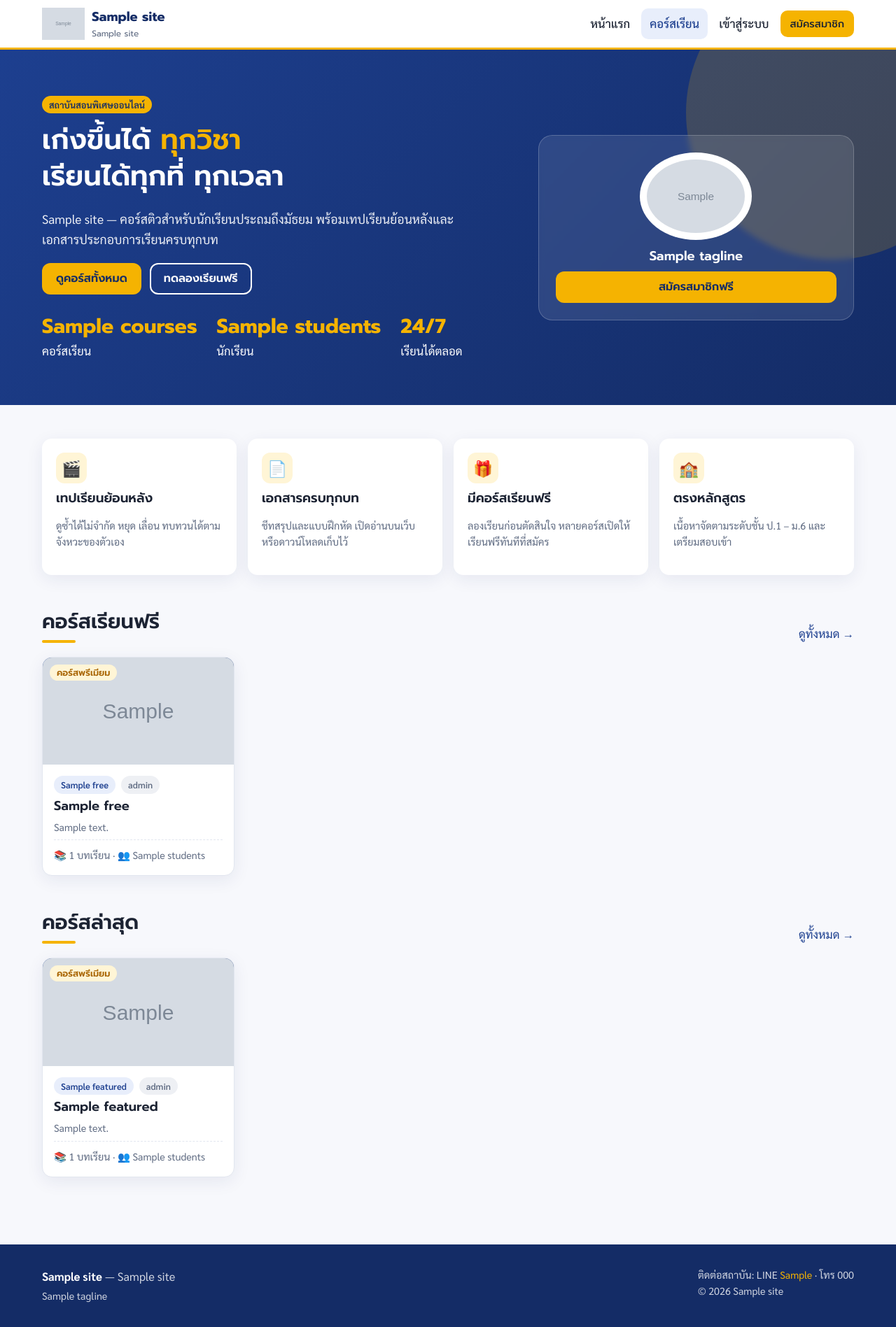
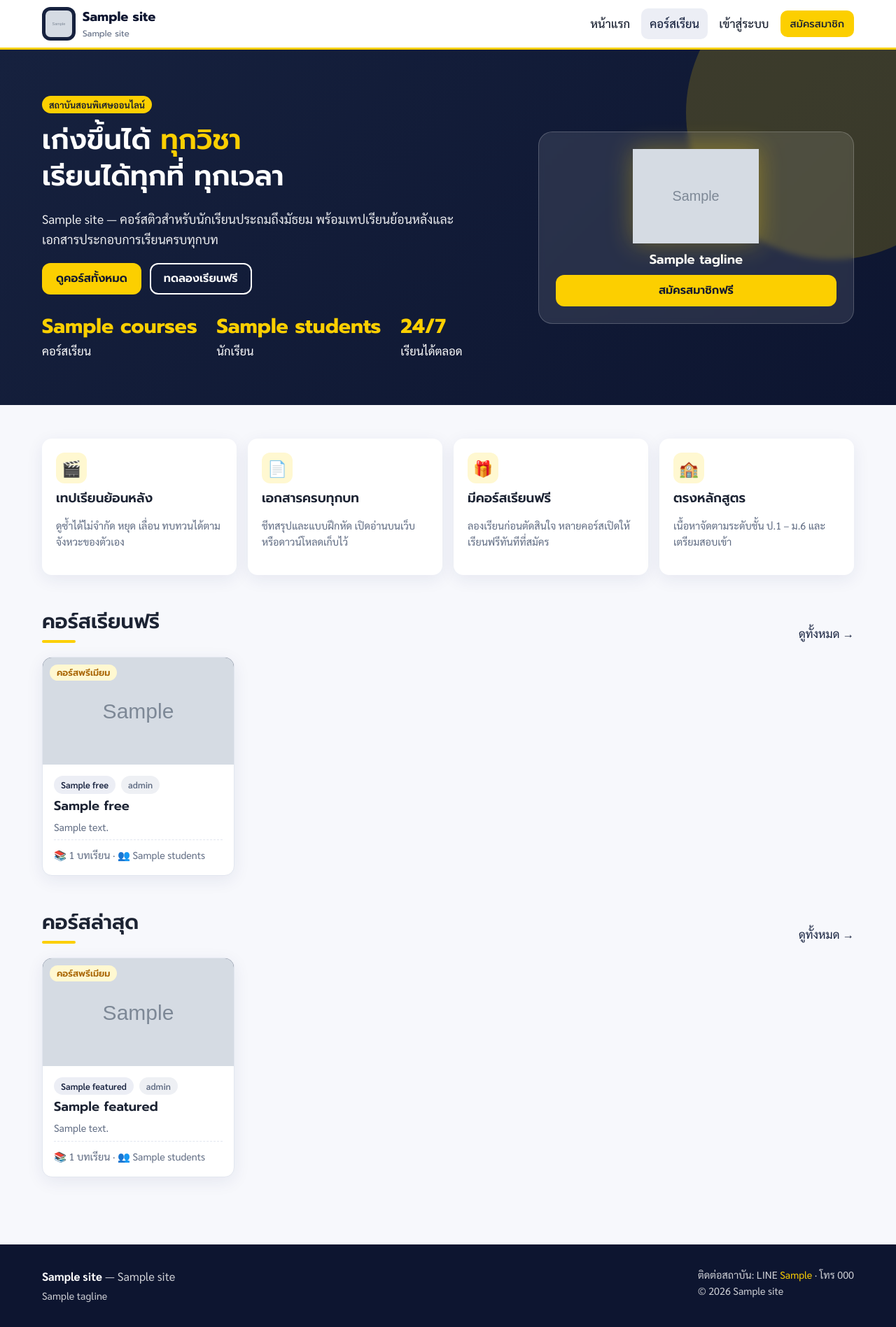
Before and after one commit to Sirasatepeace/Yingyai-web-, a Node project: template views/home.ejs in a window 1280 px wide. Shown: the whole page at 70% size. Run offline with Node 20 templates, Linux system fonts and the light colour scheme; the template is opened without the code that fills it: most values are stand-ins (such as "Sample title", 1, 10 or a date in 2020); grey boxes marked "Sample" are stand-in pictures.

Commit message:
Use the institute's atom logo and match theme colors to it
Co-Authored-By: Claude Opus 5.5 <noreply@anthropic.com>
Claude-Session: https://claude.ai/code/session_01RTiDGh2wEkaEmxqEm1L6QD

```diff
--- a/public/css/style.css
+++ b/public/css/style.css
@@ -2,13 +2,13 @@
    ธีมสีของเว็บไซต์ — ปรับ 4 ค่าแรกให้ตรงกับสีในโลโก้ได้เลย
    ========================================================= */
 :root {
-  --brand: #1d3f8f;        /* สีหลัก (น้ำเงิน) */
-  --brand-dark: #142c66;
-  --accent: #f5b301;       /* สีรอง (เหลืองทอง) */
-  --accent-dark: #d99a00;
+  --brand: #16213e;        /* สีหลัก (กรมท่าเข้ม — ตัดกับทองของโลโก้) */
+  --brand-dark: #0d1530;
+  --accent: #fccf00;       /* สีทองจากโลโก้ */
+  --accent-dark: #e0b600;
 
-  --brand-soft: #e8eefb;
-  --accent-soft: #fff5d6;
+  --brand-soft: #eceef5;
+  --accent-soft: #fff8d1;
   --bg: #f7f8fc;
   --surface: #ffffff;
   --text: #1c2333;
@@ -50,7 +50,7 @@ hr { border: 0; border-top: 1px solid var(--line); margin: 1.5rem 0; }
 .site-header .container { display: flex; align-items: center; gap: 16px; min-height: 68px; }
 .brand { display: flex; align-items: center; gap: 10px; color: var(--brand-dark); font-family: var(--font-head); font-weight: 700; font-size: 1.15rem; }
 .brand:hover { text-decoration: none; }
-.brand img { height: 46px; width: auto; }
+.brand img { height: 48px; width: 48px; padding: 5px; border-radius: 12px; background: var(--brand); }
 .brand small { display: block; font-weight: 400; font-size: .75rem; color: var(--muted); }
 .nav { display: flex; align-items: center; gap: 4px; margin-left: auto; }
 .nav a, .nav button.linklike { padding: 8px 12px; border-radius: 10px; color: var(--text); font-weight: 500; }
@@ -107,7 +107,7 @@ button.linklike { background: none; border: 0; font: inherit; color: var(--brand
 .hero h1 span { color: var(--accent); }
 .hero p { font-size: 1.1rem; opacity: .92; max-width: 34em; }
 .hero-card { background: rgba(255,255,255,.1); border: 1px solid rgba(255,255,255,.2); border-radius: 20px; padding: 24px; backdrop-filter: blur(4px); }
-.hero-card img { width: 160px; margin: 0 auto 12px; background: #fff; border-radius: 50%; padding: 10px; }
+.hero-card img { width: 180px; margin: 0 auto 12px; filter: drop-shadow(0 0 18px rgba(252,207,0,.35)); }
 .stats { display: flex; gap: 28px; margin-top: 24px; flex-wrap: wrap; }
 .stats b { display: block; font: 700 1.8rem var(--font-head); color: var(--accent); }
 @media (max-width: 800px) { .hero .container { grid-template-columns: 1fr; padding: 40px 0; } .hero-card { display: none; } }
--- a/src/config.js
+++ b/src/config.js
@@ -19,7 +19,7 @@ module.exports = {
     nameTh: process.env.SITE_NAME_TH || 'สถาบันกวดวิชาออนไลน์ ยิ่งใหญ่',
     tagline: 'เรียนสนุก เข้าใจจริง ได้ทุกที่ทุกเวลา',
     // ใส่ไฟล์โลโก้จริงไว้ที่ public/img/ แล้วแก้ชื่อไฟล์ตรงนี้ (เช่น /img/logo.png)
-    logo: process.env.SITE_LOGO || '/img/logo.svg',
+    logo: process.env.SITE_LOGO || '/img/logo.png',
     contactLine: process.env.CONTACT_LINE || '@yingyai',
     contactPhone: process.env.CONTACT_PHONE || '08x-xxx-xxxx',
   },
--- a/views/login.ejs
+++ b/views/login.ejs
@@ -1,7 +1,7 @@
 <%- include('partials/head') %>
 <div class="container form-card narrow">
   <div class="card card-pad">
-    <div class="center"><img src="<%= site.logo %>" alt="" style="height:72px;margin:0 auto 8px"></div>
+    <div class="center"><img src="<%= site.logo %>" alt="" style="height:80px;width:80px;padding:8px;border-radius:18px;background:var(--brand);margin:0 auto 8px"></div>
     <h1 class="center" style="font-size:1.6rem">เข้าสู่ระบบ</h1>
     <% if (error) { %><div class="alert alert-error"><%= error %></div><% } %>
     <form method="post" action="/login">
```
Also changed, not shown: README.md, public/img/logo.png (added), public/img/logo.svg (deleted).
